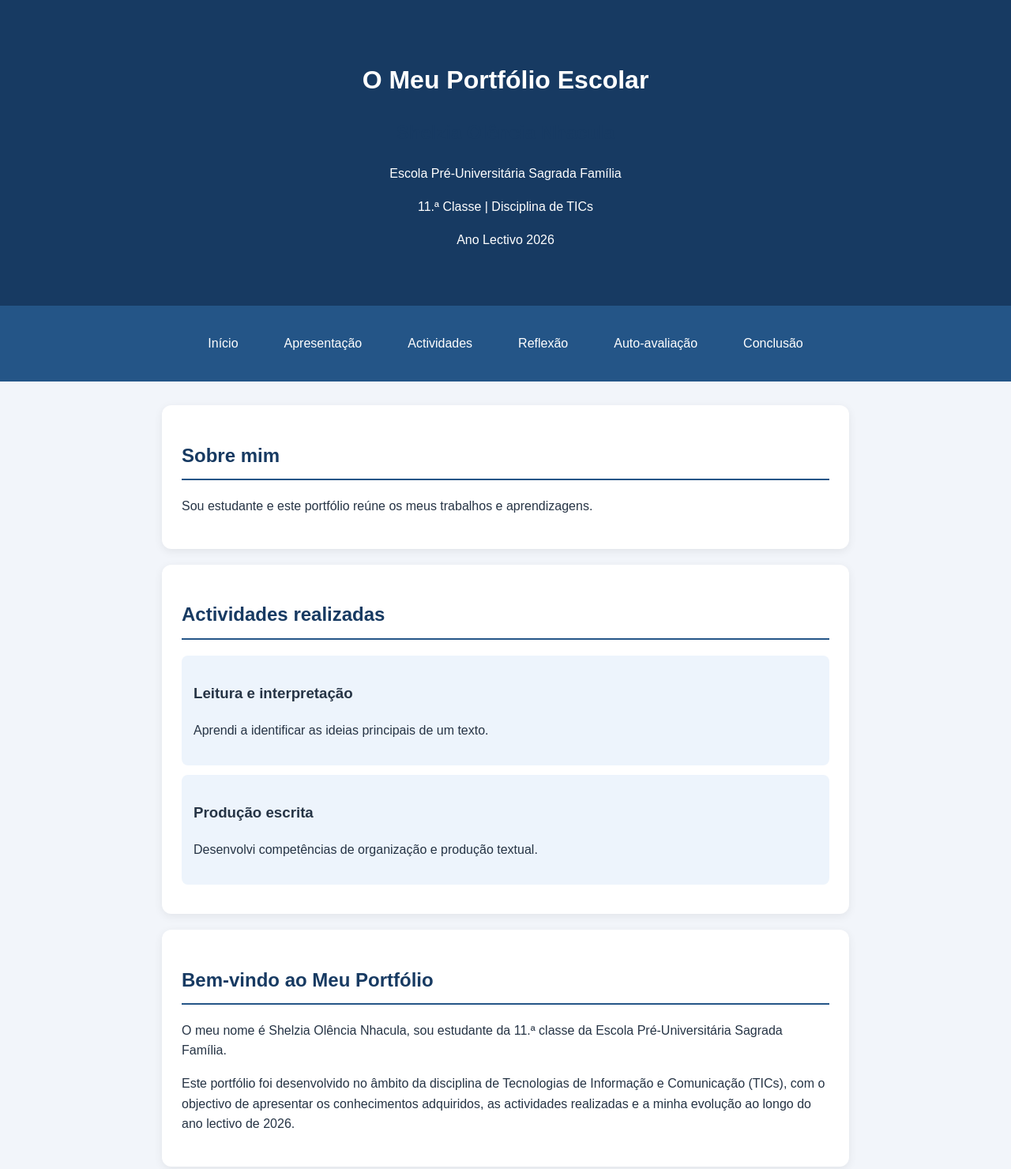
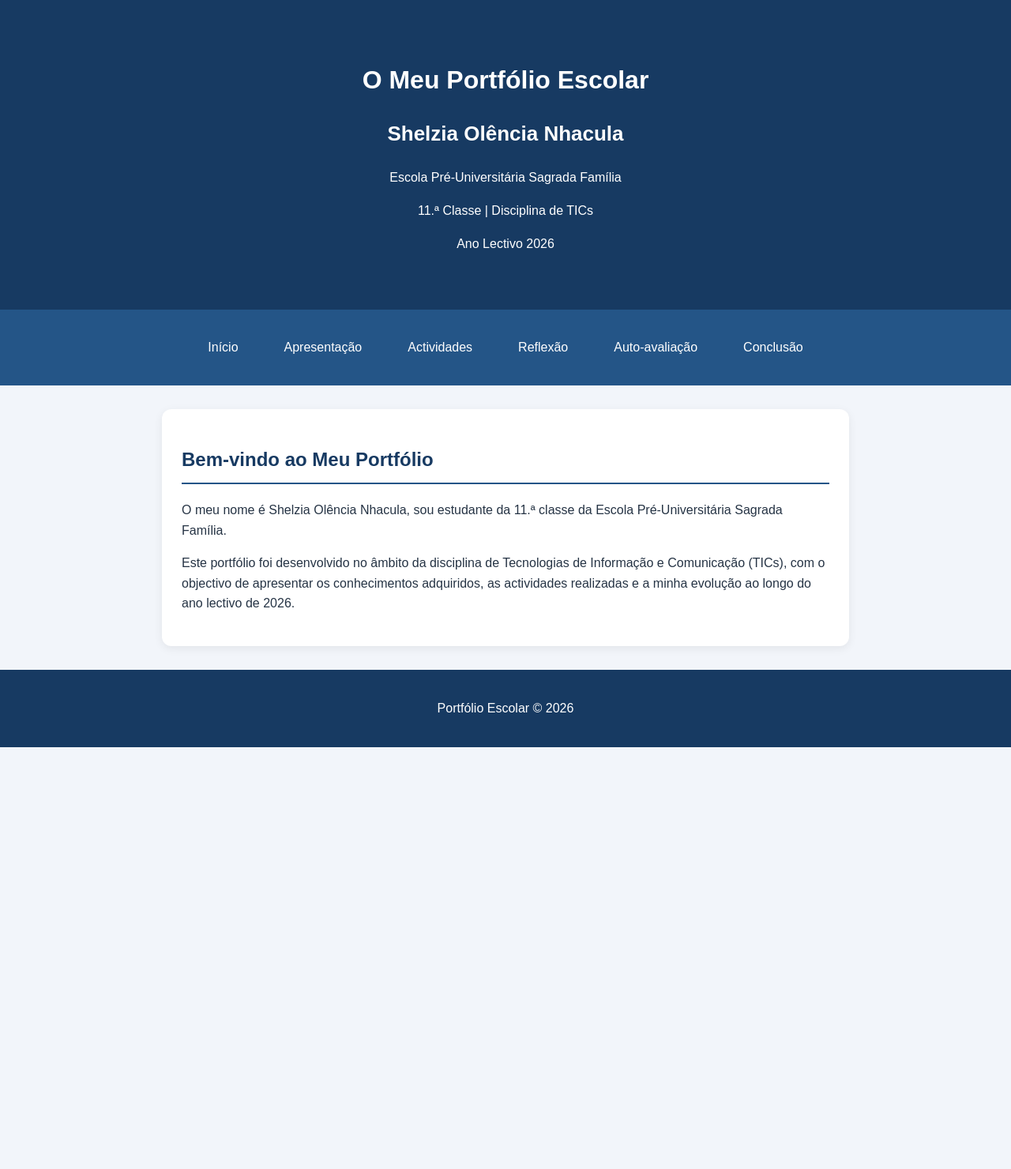
Before and after one commit to Shelzia1/portfolio-shelzia, a plain HTML site: page index.html in a window 1280 px wide. Shown: the top 1480 px of the page at 79% size. After the commit the page ends 946 px from the top, so only its background shows below. Drawn offline with Linux system fonts and the light colour scheme.

Commit message:
Actualização do portfólio de Shelzia
Removed duplicate sections and added styling to the header.

```diff
--- a/index.html
+++ b/index.html
@@ -11,7 +11,11 @@
 
 <header>
   <h1>O Meu Portfólio Escolar</h1>
-  <h2>Shelzia Olência Nhacula</h2>
+
+  <h2 style="color: white; font-size: 26px; text-align: center;">
+    Shelzia Olência Nhacula
+  </h2>
+
   <p>Escola Pré-Universitária Sagrada Família</p>
   <p>11.ª Classe | Disciplina de TICs</p>
   <p>Ano Lectivo 2026</p>
@@ -27,28 +31,6 @@
 </nav>
 
 <main>
-  <section id="sobre">
-    <h2>Sobre mim</h2>
-    <p>Sou estudante e este portfólio reúne
-    os meus trabalhos e aprendizagens.</p>
-  </section>
-
-  <section id="actividades">
-    <h2>Actividades realizadas</h2>
-
-    <article>
-      <h3>Leitura e interpretação</h3>
-      <p>Aprendi a identificar as ideias
-      principais de um texto.</p>
-    </article>
-
-    <article>
-      <h3>Produção escrita</h3>
-      <p>Desenvolvi competências de
-      organização e produção textual.</p>
-    </article>
-  </section>
-
 
 <section id="sobre">
   <h2>Bem-vindo ao Meu Portfólio</h2>
```
